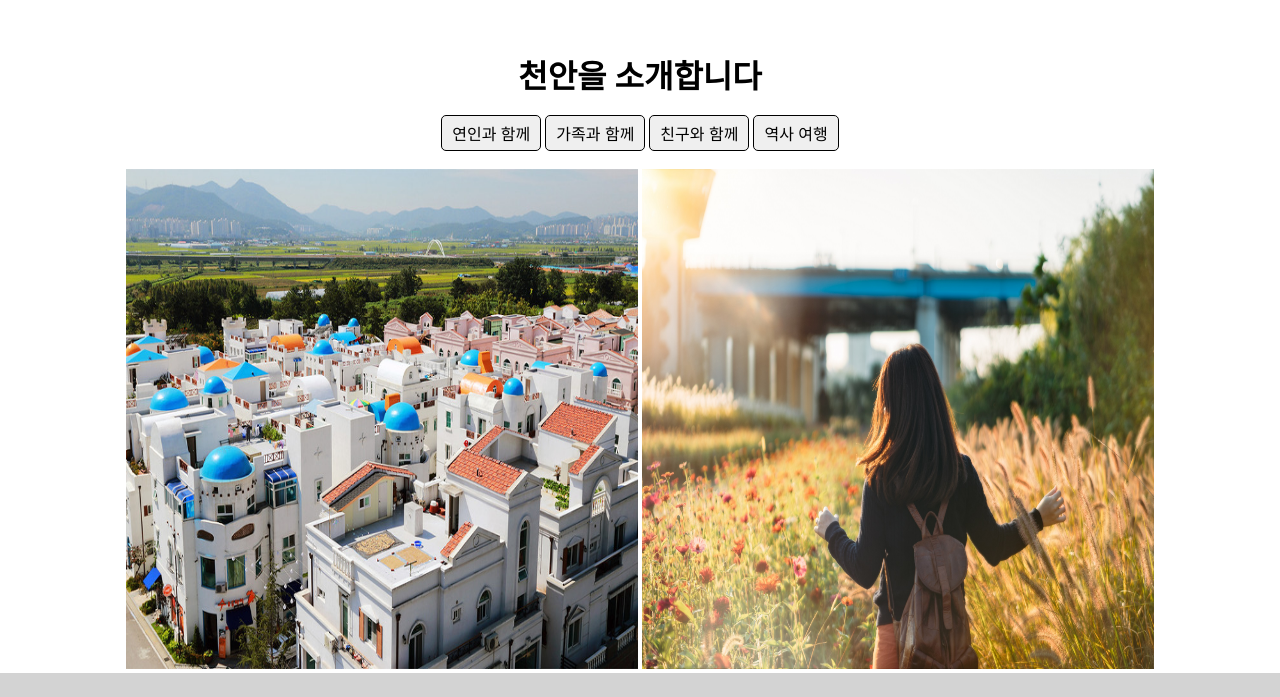
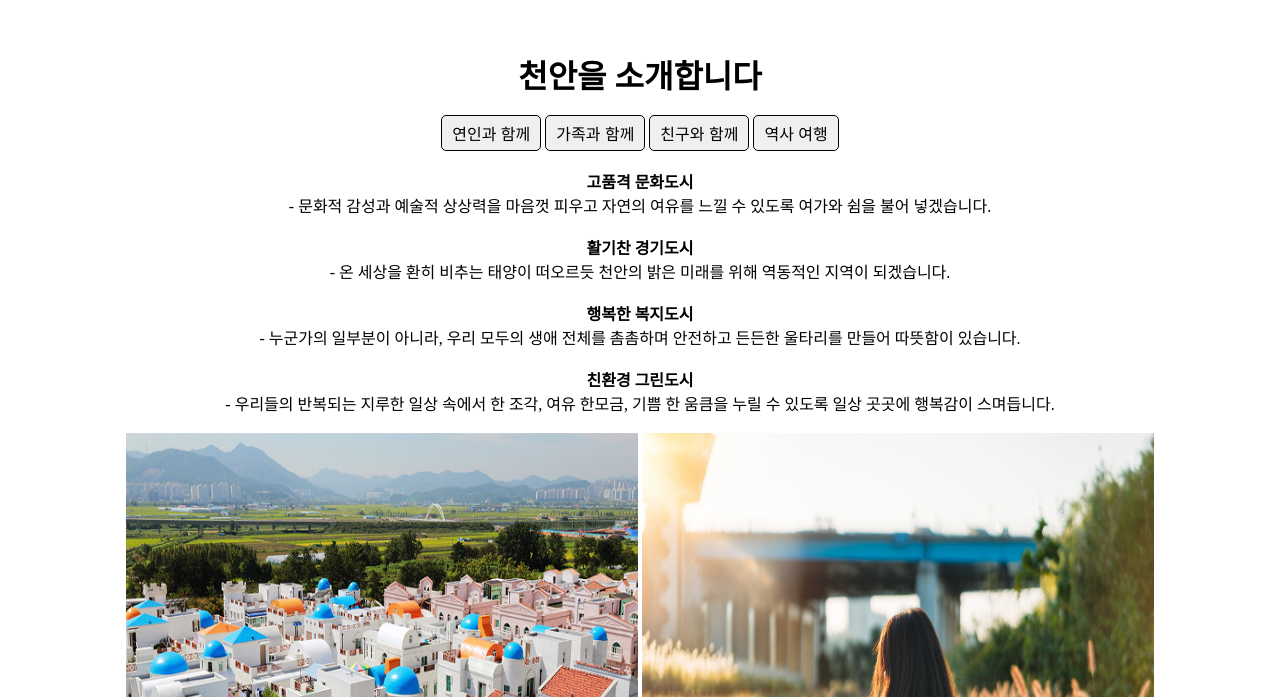
Before and after one commit to ParkMini/SkillsCompetitionTraining, a plain HTML site: page index.html in a window 1280 px wide. Shown: the part 1173-1870 px from the top of the page. Drawn offline with Linux system fonts and the light colour scheme.

Commit message:
천안소개 - introduce.txt 텍스트 추가

```diff
--- a/index.html
+++ b/index.html
@@ -53,14 +53,31 @@
 
   <!-- 천안소개 영역 -->
   <div id="introduce">
-    <h1>천안을 소개합니다</h1><br>
+    <h1>천안을 소개합니다</h1>
+    <br />
     <a href="#"><button>연인과 함께</button></a>
     <a href="#"><button>가족과 함께</button></a>
     <a href="#"><button>친구와 함께</button></a>
     <a href="#"><button>역사 여행</button></a>
-    <br><br>
-    <img src="./assets/6.jpg" alt="천안소개 사진 1" title="천안소개 사진 1" width="40%" height="500">
-    <img src="./assets/8.jpg" alt="천안소개 사진 2" title="천안소개 사진 2" width="40%" height="500">
+    <br /><br />
+    <p><b>고품격 문화도시</b><br>
+      - 문화적 감성과 예술적 상상력을 마음껏 피우고 자연의 여유를 느낄 수 있도록 여가와 쉼을 불어 넣겠습니다.<br>
+      <br>
+     <b>활기찬 경기도시</b><br>
+      - 온 세상을 환히 비추는 태양이 떠오르듯 천안의 밝은 미래를 위해 역동적인 지역이 되겠습니다.<br>
+      <br>
+     <b>행복한 복지도시</b><br>
+      - 누군가의 일부분이 아니라, 우리 모두의 생애 전체를 촘촘하며 안전하고 든든한 울타리를 만들어 따뜻함이 있습니다.<br>
+      <br>
+     <b>친환경 그린도시</b><br>
+      - 우리들의 반복되는 지루한 일상 속에서 한 조각, 여유 한모금, 기쁨 한 움큼을 누릴 수 있도록 일상 곳곳에 행복감이 스며듭니다.</p><br>
+    <img src="./assets/6.jpg" alt="천안소개 사진 1" title="천안소개 사진 1" width="40%" height="500" />
+    <img src="./assets/8.jpg" alt="천안소개 사진 2" title="천안소개 사진 2" width="40%" height="500" />
+  </div>
+
+  <!-- 천안명소 영역 -->
+  <div id="attraction">
+    <img src="./assets/1.jpg" alt="천안명소 사진 1" title="천안명소 사진 1" width="">
   </div>
 
   <!-- 푸터 시작 -->
```
